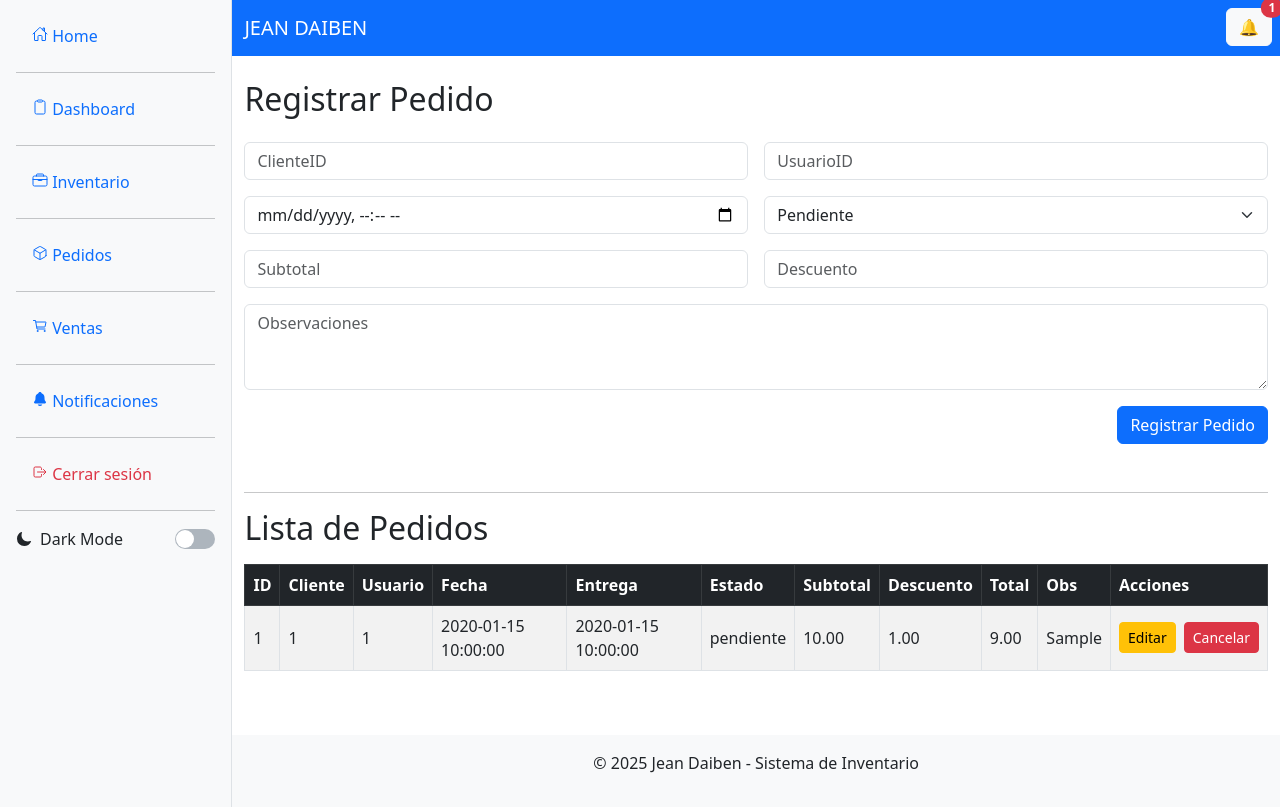
After one commit to tomas202mejor/gestion_inventarios, a Flask app: page /pedidos in a window 1280 px wide. The commit adds this page. Run offline with Flask 3, Linux system fonts and the light colour scheme; tables that the repository leaves empty hold one stand-in row (values such as "Sample post").

Commit message:
Feat: Pedidos y modo oscuro

```diff
--- a/Jean Daiben/src/app.py
+++ b/Jean Daiben/src/app.py
@@ -8,6 +8,8 @@ from routes.api_notifi_guardadas import api_notifi_guardadas
 from routes.api_prediccion import api_prediccion
 from routes.api_login import api_login  # NUEVO
 from routes.api_dashboard import api_dashboard  # Nuevo Blueprint para el dashboard
+from routes.api_pedidos import api_pedidos
+import pymysql
 import os
 
 app = Flask(__name__)
@@ -16,6 +18,7 @@ CORS(app)
 
 # Registrar Blueprints
 app.register_blueprint(api_productos)
+app.register_blueprint(api_pedidos)
 app.register_blueprint(api_notificaciones)
 app.register_blueprint(api_inicio)
 app.register_blueprint(api_notifi_guardadas)
@@ -28,7 +31,11 @@ app.register_blueprint(api_login)  # NUEVO
 # Rutas del frontend protegidas (puedes protegerlas con decorador luego)
 @app.route('/')
 def index():
-    return redirect(url_for('api_login.login'))
+    return redirect(url_for('api_login.login'))  # Redirige a la ruta de inicio de sesión
+
+@app.route('/login')
+def login():
+    return render_template('index.html')
 
 @app.route('/inicio')
 def inicio():
@@ -65,18 +72,15 @@ def editar_producto(id):
 @app.route('/factura/<int:factura_id>')
 def ver_factura(factura_id):
     return render_template('ver_factura.html', factura_id=factura_id)
-# Esta ruta está bien configurada, solo necesitamos implementar correctamente
-# la plantilla ver_factura.html y la funcionalidad de descarga en api_ventas.py
 
-# Nueva ruta para el dashboard de ventas
 @app.route('/dashboard_ventas')
 def dashboard_ventas():
     return render_template('dashboard_ventas.html')
 
-# Ruta para la página de envío de factura por email
 @app.route('/factura/<int:factura_id>/enviar')
 def enviar_factura(factura_id):
     return render_template('enviar_factura.html', factura_id=factura_id)
 
+
 if __name__ == '__main__':
     app.run(debug=True, host='0.0.0.0', port=5000)
--- a/Jean Daiben/src/db_config.py
+++ b/Jean Daiben/src/db_config.py
@@ -1,5 +1,7 @@
 import mysql.connector
 from mysql.connector import pooling
+import pymysql
+
 
 # Crear el pool una sola vez al importar el archivo
 dbconfig = {
--- /dev/null
+++ b/Jean Daiben/src/routes/api_pedidos.py
@@ -0,0 +1,71 @@
+from flask import Blueprint, render_template, request, redirect
+from db_config import get_db_connection as get_connection
+
+
+api_pedidos = Blueprint('api_pedidos', __name__)
+
+@api_pedidos.route('/pedidos', methods=['GET', 'POST'])
+def pedidos():
+    conn = get_connection()
+    cursor = conn.cursor()
+
+    if request.method == 'POST':
+        cliente = request.form['cliente']
+        usuario = request.form['usuario']
+        fecha_entrega = request.form['fecha_entrega']
+        estado = request.form['estado']
+        subtotal = request.form['subtotal']
+        descuento = request.form['descuento']
+        total = float(subtotal) - float(descuento)
+        observaciones = request.form['observaciones']
+
+        cursor.execute("""
+            INSERT INTO Pedidos (ClienteID, UsuarioID, FechaEntrega, Estado, Subtotal, Descuento, Total, Observaciones)
+            VALUES (%s, %s, %s, %s, %s, %s, %s, %s)
+        """, (cliente, usuario, fecha_entrega, estado, subtotal, descuento, total, observaciones))
+        conn.commit()
+
+    cursor.execute("SELECT * FROM Pedidos ORDER BY Fecha DESC")
+    pedidos = cursor.fetchall()
+    conn.close()
+
+    return render_template('pedidos.html', pedidos=pedidos)
+
+@api_pedidos.route('/editar_pedido/<int:pedido_id>', methods=['GET', 'POST'])
+def editar_pedido(pedido_id):
+    conn = get_connection()
+    cursor = conn.cursor()
+
+    if request.method == 'POST':
+        estado = request.form['estado']
+        subtotal = request.form['subtotal']
+        descuento = request.form['descuento']
+        total = float(subtotal) - float(descuento)
+        observaciones = request.form['observaciones']
+
+        cursor.execute("""
+            UPDATE Pedidos
+            SET Estado=%s, Subtotal=%s, Descuento=%s, Total=%s, Observaciones=%s
+            WHERE PedidoID=%s
+        """, (estado, subtotal, descuento, total, observaciones, pedido_id))
+        conn.commit()
+        conn.close()
+        return redirect('/pedidos')
+
+    cursor.execute("SELECT * FROM Pedidos WHERE PedidoID = %s", (pedido_id,))
+    pedido = cursor.fetchone()
+    conn.close()
+    return render_template('editar_pedido.html', pedido=pedido)
+
+
+@api_pedidos.route('/cancelar_pedido/<int:pedido_id>', methods=['POST'])
+def cancelar_pedido(pedido_id):
+    conn = get_connection()
+    cursor = conn.cursor()
+    cursor.execute("""
+        UPDATE Pedidos SET Estado='cancelado', Total=0, Subtotal=0, Descuento=0
+        WHERE PedidoID=%s
+    """, (pedido_id,))
+    conn.commit()
+    conn.close()
+    return redirect('/pedidos')
--- a/Jean Daiben/src/templates/dashboard_ventas.html
+++ b/Jean Daiben/src/templates/dashboard_ventas.html
@@ -1,6 +1,6 @@
 {% extends 'layout.html' %}
 
-{% block title %}Dashboard de Ventas{% endblock %}
+{% block title %}dashboard{% endblock %}
 
 {% block content %}
 <div class="container-fluid mt-4">
--- a/Jean Daiben/src/templates/layout.html
+++ b/Jean Daiben/src/templates/layout.html
@@ -1,97 +1,26 @@
 <!DOCTYPE html>
 <html lang="es">
 <head>
-    <meta charset="UTF-8">
-    <meta name="viewport" content="width=device-width, initial-scale=1.0">
+    <meta charset="UTF-8" />
+    <meta name="viewport" content="width=device-width, initial-scale=1.0" />
     <title>Sistema Jean Daiben - {% block title %}{% endblock %}</title>
-    <link rel="stylesheet" href="https://cdn.jsdelivr.net/npm/bootstrap@5.3.0/dist/css/bootstrap.min.css">
-    <link rel="icon" href="/Jean Daiben/favicon.ico" type="image/x-icon">
+    <link rel="stylesheet" href="https://cdn.jsdelivr.net/npm/bootstrap@5.3.0/dist/css/bootstrap.min.css" />
+    <link rel="icon" href="/Jean Daiben/favicon.ico" type="image/x-icon" />
     <script src="https://cdn.jsdelivr.net/npm/bootstrap@5.3.0/dist/js/bootstrap.bundle.min.js" defer></script>
     <script src="https://cdn.jsdelivr.net/npm/axios/dist/axios.min.js"></script>
     {% block head %}{% endblock %}
     <style>
-        .sidebar {
-            width: 250px;
-            min-height: 100vh;
-            background-color: #f8f9fa;
-            padding: 1rem;
-            position: fixed;
-            top: 0;
-            left: 0;
-            overflow-y: auto;
-            border-right: 1px solid #ddd;
-        }
-        .main-content {
-            margin-left: 260px;
-            padding: 1rem;
-        }
-        .sidebar ul {
-            list-style: none;
-            padding-left: 0;
-        }
-        .sidebar ul li a {
-            display: flex;
-            align-items: center;
-            text-decoration: none;
-            color: #333;
-            padding: 10px;
-            border-radius: 5px;
-        }
-        .sidebar ul li a:hover {
-            background-color: #e9ecef;
-        }
-        .sidebar ul li a ion-icon {
-            margin-right: 10px;
-        }
-        .usuario img {
+        /* Switch personalizado */
+        .switch {
             width: 40px;
-            height: 40px;
-            border-radius: 50%;
-        }
-        .modo-oscuro {
-            margin-top: 2rem;
-        }
-        .switch {
+            height: 20px;
+            background-color: #adb5bd;
+            border-radius: 10px;
+            position: relative;
             cursor: pointer;
         }
-        .linea {
-            border-top: 1px solid #ccc;
-            margin: 1rem 0;
-        }
-
-        /* Modo oscuro */
-        body.dark-mode {
-            background-color:rgb(0, 0, 0);
-            color: #e0e0e0;
-        }
-        body.dark-mode .sidebar {
-            background-color:rgb(16, 23, 57);
-            border-color: #333;
-        }
-        body.dark-mode .sidebar ul li a {
-            color: #e0e0e0;
-        }
-        body.dark-mode .sidebar ul li a:hover {
-            background-color:rgb(44, 44, 44);
-        }
-        body.dark-mode .navbar {
-            background-color:rgb(16, 23, 57) !important;
-        }
-        body.dark-mode footer {
-            background-color: #1f1f1f;
-            color: #aaa;
-        }
-
-        /* Switch visual */
-        .switch .base {
-            width: 40px;
-            height: 20px;
-            background-color: #ccc;
-            border-radius: 10px;
-            position: relative;
-            transition: background-color 0.3s;
-        }
-        .switch .base .circulo {
+        .switch::before {
+            content: "";
             width: 18px;
             height: 18px;
             background-color: white;
@@ -101,59 +30,92 @@
             left: 1px;
             transition: transform 0.3s;
         }
-        .switch.activo .base {
+        .switch.activo {
             background-color: #0d6efd;
         }
-        .switch.activo .base .circulo {
+        .switch.activo::before {
             transform: translateX(20px);
+        }
+
+        /* Estilos para modo oscuro */
+        body.modo-oscuro {
+            background-color: #121212 !important;
+            color: #f1f1f1 !important;
+        }
+
+        body.modo-oscuro a {
+            color: #f1f1f1 !important;
+        }
+
+        body.modo-oscuro .bg-light,
+        body.modo-oscuro #sidebar {
+            background-color: #1e1e1e !important;
+            color: #f1f1f1 !important;
+        }
+
+        body.modo-oscuro .nav-link,
+        body.modo-oscuro .navbar-brand {
+            color: #f1f1f1 !important;
+        }
+
+        body.modo-oscuro .navbar {
+            background-color: #222 !important;
+        }
+
+        body.modo-oscuro footer {
+            background-color: #1e1e1e !important;
+            color: #f1f1f1 !important;
+        }
+
+        body.modo-oscuro .btn-light {
+            background-color: #444 !important;
+            color: #fff !important;
         }
     </style>
 </head>
-<body>
-    <!-- Sidebar lateral izquierda -->
-    <div class="sidebar">
-        <ul>
-            <li><a href="{{ url_for('inicio') }}"><ion-icon name="home-outline"></ion-icon><span>Home</span></a></li>
-            <div class="linea"></div>
-            <li><a href="/Jean Daiben/src/templates/dashboard.html"><ion-icon name="clipboard-outline"></ion-icon><span>Dashboard</span></a></li>
-            <div class="linea"></div>
-            <li><a href="/productos"><ion-icon name="briefcase-outline"></ion-icon><span>Inventario</span></a></li>
-            <div class="linea"></div>
+<body class="bg-white text-dark">
+
+    <div class="d-flex">
+        <!-- Sidebar -->
+        <aside id="sidebar" class="bg-light border-end p-3" style="width: 250px; min-height: 100vh;">
+            <ul class="nav flex-column">
+                <li class="nav-item"><a href="{{ url_for('inicio') }}" class="nav-link"><ion-icon name="home-outline"></ion-icon> Home</a></li>
+                <hr />
+                <li class="nav-item"><a href="{{ url_for('dashboard_ventas') }}" class="nav-link"><ion-icon name="clipboard-outline"></ion-icon> Dashboard</a></li>
+                <hr />
+                <li class="nav-item"><a href="/productos" class="nav-link"><ion-icon name="briefcase-outline"></ion-icon> Inventario</a></li>
+                <hr />
+                <li class="nav-item"><a href="{{ url_for('api_pedidos.pedidos') }}" class="nav-link"><ion-icon name="cube-outline"></ion-icon> Pedidos</a></li>
+                <hr />
                 {% if session.get('usuario_rol') in ['admin'] %}
-            <li><a href="{{ url_for('prediccion') }}"><ion-icon name="bar-chart-outline"></ion-icon><span>Predicción</span></a></li>
-            <div class="linea"></div>
+                <li class="nav-item"><a href="{{ url_for('prediccion') }}" class="nav-link"><ion-icon name="bar-chart-outline"></ion-icon> Predicción</a></li>
+                <hr />
                 {% endif %}
-            <li><a href="{{ url_for('ventas') }}"><ion-icon name="cart-outline"></ion-icon><span>Ventas</span></a></li>
-            <div class="linea"></div>
-            <li><a href="{{ url_for('notificaciones') }}"><ion-icon name="notifications"></ion-icon><span>Notificaciones</span></a></li>
-            <div class="linea"></div>
-            <li><a href="{{ url_for('api_login.logout') }}" class="text-danger"><ion-icon name="log-out-outline"></ion-icon><span>Cerrar sesión</span></a></li>
+                <li class="nav-item"><a href="{{ url_for('ventas') }}" class="nav-link"><ion-icon name="cart-outline"></ion-icon> Ventas</a></li>
+                <hr />
+                <li class="nav-item"><a href="{{ url_for('notificaciones') }}" class="nav-link"><ion-icon name="notifications"></ion-icon> Notificaciones</a></li>
+                <hr />
+                <li class="nav-item"><a href="{{ url_for('api_login.logout') }}" class="nav-link text-danger"><ion-icon name="log-out-outline"></ion-icon> Cerrar sesión</a></li>
             </ul>
-        <div class="linea"></div>
-
-        <!-- Modo Oscuro -->
-        <div class="modo-oscuro d-flex justify-content-between align-items-center">
-            <div class="info d-flex align-items-center">
+            <hr />
+            <!-- Switch de modo oscuro -->
+            <div class="d-flex justify-content-between align-items-center">
+                <div class="d-flex align-items-center">
                     <ion-icon name="moon"></ion-icon>
                     <span class="ms-2">Dark Mode</span>
                 </div>
-            <div class="switch">
-                <div class="base">
-                    <div class="circulo"></div>
+                <div id="switchModoOscuro" class="switch"></div>
             </div>
-            </div>
-        </div>
-    </div>
+        </aside>
 
         <!-- Contenido principal -->
-    <div class="main-content">
-        <!-- Barra superior -->
+        <main class="flex-grow-1">
             <nav class="navbar navbar-expand-lg navbar-dark bg-primary mb-4">
                 <div class="position-absolute top-0 end-0 p-2" style="z-index: 1050;">
                     <div class="position-relative">
                         <button type="button" class="btn btn-light" id="notificacionesBtn" data-bs-toggle="popover" title="Alertas de Stock Bajo" data-bs-html="true" data-bs-content="Cargando...">
                             🔔
-                        <span id="badgeCantidad" class="position-absolute top-0 start-100 translate-middle badge rounded-pill bg-danger" style="display: none;">0</span>
+                            <span id="badgeCantidad" class="position-absolute top-0 start-100 translate-middle badge rounded-pill bg-danger d-none">0</span>
                         </button>
                     </div>
                 </div>
@@ -169,28 +131,29 @@
                 {% block content %}{% endblock %}
             </div>
 
-        <footer class="mt-5 py-3 bg-light text-center">
+            <footer class="mt-5 py-3 text-center bg-light text-dark" id="footer">
                 <div class="container">
                     <p>© 2025 Jean Daiben - Sistema de Inventario</p>
                 </div>
             </footer>
+        </main>
     </div>
 
     {% block scripts %}{% endblock %}
     <script type="module" src="https://unpkg.com/ionicons@7.1.0/dist/ionicons/ionicons.esm.js"></script>
     <script nomodule src="https://unpkg.com/ionicons@7.1.0/dist/ionicons/ionicons.js"></script>
     <script>
-        // Notificaciones de stock
         document.addEventListener('DOMContentLoaded', function () {
+            // Notificaciones
             fetch('/api/notificaciones/stock-bajo')
-                .then(response => response.json())
+                .then(res => res.json())
                 .then(data => {
                     const badge = document.getElementById('badgeCantidad');
                     const btn = document.getElementById('notificacionesBtn');
 
                     if (data.stock_bajo && data.stock_bajo.length > 0) {
                         badge.textContent = data.stock_bajo.length;
-                        badge.style.display = 'inline';
+                        badge.classList.remove('d-none');
                         const lista = data.stock_bajo.map(p => `<div>🔻 ${p.nombre} (Cantidad: ${p.cantidad})</div>`).join('');
                         btn.setAttribute('data-bs-content', lista);
                     } else {
@@ -198,25 +161,26 @@
                     }
 
                     new bootstrap.Popover(btn);
-                })
-                .catch(error => console.error('Error al cargar alertas:', error));
                 });
 
-        // Modo oscuro
-        document.addEventListener('DOMContentLoaded', function () {
-            const switchBtn = document.querySelector('.switch');
+            // Modo Oscuro
+            const switchBtn = document.getElementById('switchModoOscuro');
             const body = document.body;
 
             if (localStorage.getItem('modoOscuro') === 'true') {
-                body.classList.add('dark-mode');
-                switchBtn.classList.add('activo');
+                activarModoOscuro();
             }
 
             switchBtn.addEventListener('click', () => {
-                body.classList.toggle('dark-mode');
+                body.classList.toggle('modo-oscuro');
                 switchBtn.classList.toggle('activo');
-                localStorage.setItem('modoOscuro', body.classList.contains('dark-mode'));
+                localStorage.setItem('modoOscuro', body.classList.contains('modo-oscuro'));
             });
+
+            function activarModoOscuro() {
+                body.classList.add('modo-oscuro');
+                switchBtn.classList.add('activo');
+            }
         });
     </script>
 </body>
--- /dev/null
+++ b/Jean Daiben/src/templates/pedidos.html
@@ -0,0 +1,81 @@
+{% extends 'layout.html' %}
+
+{% block title %}Pedidos{% endblock %}
+
+{% block content %}
+
+<h2 class="mb-4">Registrar Pedido</h2>
+
+<form method="POST" class="row g-3 mb-5">
+  <div class="col-md-6">
+    <input type="number" name="cliente" placeholder="ClienteID" class="form-control" required>
+  </div>
+  <div class="col-md-6">
+    <input type="number" name="usuario" placeholder="UsuarioID" class="form-control" required>
+  </div>
+  <div class="col-md-6">
+    <input type="datetime-local" name="fecha_entrega" class="form-control">
+  </div>
+  <div class="col-md-6">
+    <select name="estado" class="form-select">
+      <option value="pendiente">Pendiente</option>
+      <option value="procesando">Procesando</option>
+      <option value="completado">Completado</option>
+      <option value="cancelado">Cancelado</option>
+    </select>
+  </div>
+  <div class="col-md-6">
+    <input type="number" step="0.01" name="subtotal" placeholder="Subtotal" class="form-control" required>
+  </div>
+  <div class="col-md-6">
+    <input type="number" step="0.01" name="descuento" placeholder="Descuento" class="form-control" required>
+  </div>
+  <div class="col-12">
+    <textarea name="observaciones" placeholder="Observaciones" class="form-control" rows="3"></textarea>
+  </div>
+  <div class="col-12 text-end">
+    <button type="submit" class="btn btn-primary">Registrar Pedido</button>
+  </div>
+</form>
+
+<hr>
+
+<h2 class="mb-3">Lista de Pedidos</h2>
+<div class="table-responsive">
+  <table class="table table-bordered table-striped align-middle">
+    <thead class="table-dark">
+      <tr>
+        <th>ID</th>
+        <th>Cliente</th>
+        <th>Usuario</th>
+        <th>Fecha</th>
+        <th>Entrega</th>
+        <th>Estado</th>
+        <th>Subtotal</th>
+        <th>Descuento</th>
+        <th>Total</th>
+        <th>Obs</th>
+        <th>Acciones</th>
+      </tr>
+    </thead>
+    <tbody>
+      {% for p in pedidos %}
+      <tr>
+        {% for col in p %}
+        <td>{{ col }}</td>
+        {% endfor %}
+        <td>
+          <div class="d-flex gap-2">
+            <a href="/editar_pedido/{{ p[0] }}" class="btn btn-sm btn-warning">Editar</a>
+            <form method="POST" action="/cancelar_pedido/{{ p[0] }}" onsubmit="return confirm('¿Cancelar este pedido?')">
+              <button type="submit" class="btn btn-sm btn-danger">Cancelar</button>
+            </form>
+          </div>
+        </td>
+      </tr>
+      {% endfor %}
+    </tbody>
+  </table>
+</div>
+
+{% endblock %}
```
Also changed, not shown: Jean Daiben/src/routes/api_dashboard.py (+0 -28 lines), Jean Daiben/src/templates/editar_pedido.html (added, +32 -0 lines), Jean Daiben/src/models/usuario_model.py (line endings or trailing spaces), 1 other file. Lines whose indentation alone changed are shown as unchanged.
